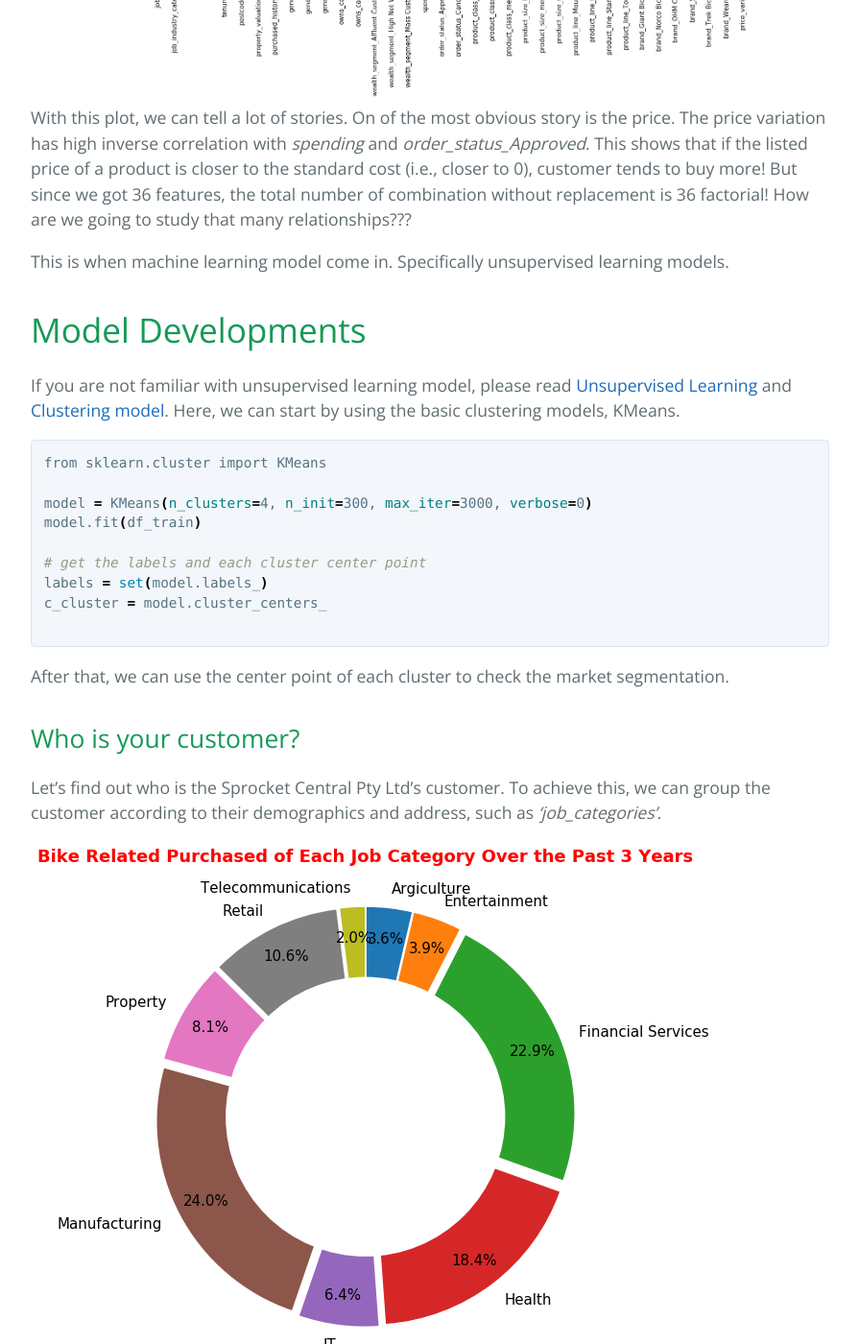
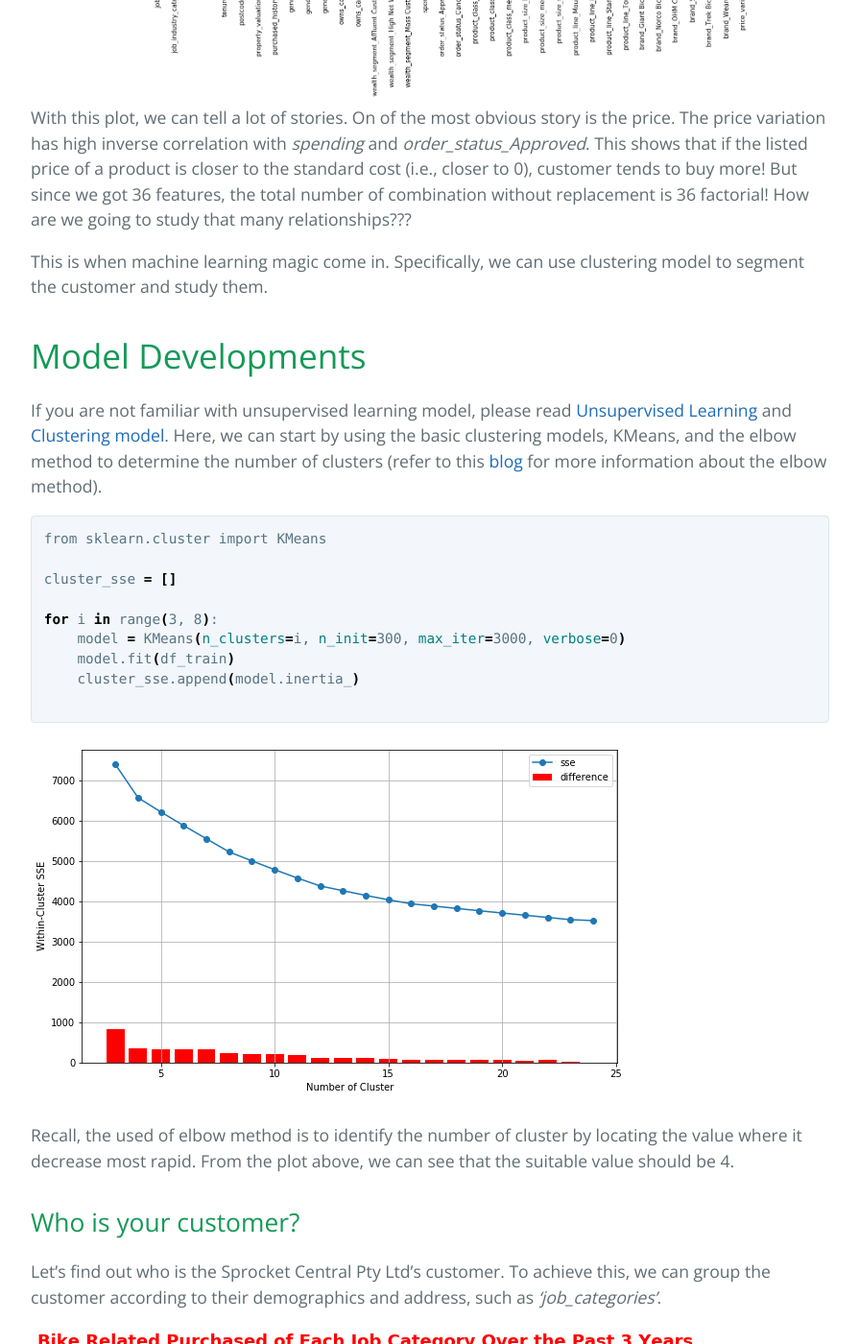
Before and after one commit to jacksenteh/KPMG_Virtual_Internship, a Jekyll site: the page built from docs/index.md, in a window 1280 px wide and 1400 px high, scrolled down 5854 px. Shown: the whole window at 96% size, without its empty margins (192-1087 px from the left). Built offline with Jekyll 4.4.1, drawn with Linux system fonts in a browser that asks for light colours; some of the changed text lies outside the part shown.

Commit message:
Update on index.md

````diff
--- a/docs/index.md
+++ b/docs/index.md
@@ -154,25 +154,30 @@ With this plot, we can tell a lot of stories. On of the most obvious story is th
 This shows that if the listed price of a product is closer to the standard cost (i.e., closer to 0), customer tends to buy more!
 But since we got 36 features, the total number of combination without replacement is 36 factorial! How are we going to study that many relationships???
 
-This is when machine learning model come in. Specifically unsupervised learning models.
+This is when machine learning magic come in.
+Specifically, we can use clustering model to segment the customer and study them.
 
 # Model Developments
 If you are not familiar with unsupervised learning model, please read [Unsupervised Learning](https://towardsdatascience.com/10-machine-learning-methods-that-every-data-scientist-should-know-3cc96e0eeee9)
 and [Clustering model](https://towardsdatascience.com/the-5-clustering-algorithms-data-scientists-need-to-know-a36d136ef68).
-Here, we can start by using the basic clustering models, KMeans.
+Here, we can start by using the basic clustering models, KMeans, and the elbow method to determine the number of clusters (refer to this [blog](https://towardsdatascience.com/k-means-clustering-with-scikit-learn-6b47a369a83c) for more information about the elbow method).
+
 
 ```bash
 from sklearn.cluster import KMeans
 
-model = KMeans(n_clusters=4, n_init=300, max_iter=3000, verbose=0)
-model.fit(df_train)
+cluster_sse = []
 
-# get the labels and each cluster center point
-labels = set(model.labels_)
-c_cluster = model.cluster_centers_
+for i in range(3, 8):
+    model = KMeans(n_clusters=i, n_init=300, max_iter=3000, verbose=0)
+    model.fit(df_train)
+    cluster_sse.append(model.inertia_)
 
 ```
-After that, we can use the center point of each cluster to check the market segmentation.
+![elbow](images/elbow_1.png)
+
+Recall, the used of elbow method is to identify the number of cluster by locating the value where it decrease most rapid.
+From the plot above, we can see that the suitable value should be 4.
 
 ## Who is your customer?
 Let's find out who is the Sprocket Central Pty Ltd's customer.
````
Also changed, not shown: other parts of docs/index.md (+1 -1 lines), docs/images/elbow_1.png (added), 2 other files.
